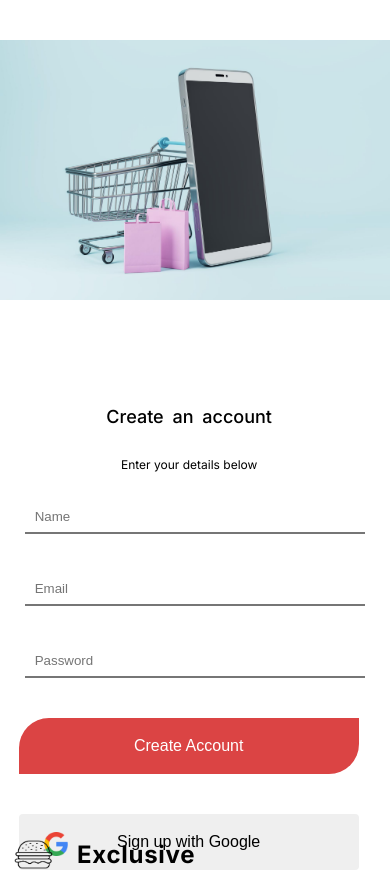
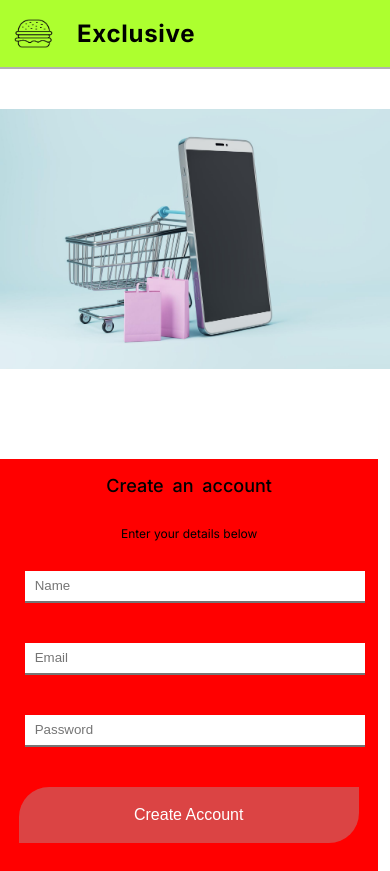
Before and after one commit to Awwal123/Ecommerce-App, a React (Create React App) app: page / in a window 390 px wide. Shown: the top 871 px of the page. Built offline with nearby package versions, Linux system fonts and the light colour scheme.

Commit message:
debugging why the navbar is not visible after deployment

```diff
--- a/src/components/SignUp.tsx
+++ b/src/components/SignUp.tsx
@@ -9,8 +9,8 @@ export const SignUp: React.FC = () => {
   return (
     <div className="wrapper">
       <Header />
+      <Navbar />
       <HeroSection />
-      <Navbar />
       <Footer />
     </div>
   );
--- a/src/components/styles.css
+++ b/src/components/styles.css
@@ -6,7 +6,7 @@
 body {
   font-family: "Inter", sans-serif;
   font-size: 16px;
-  /* overflow-x: hidden; */
+  overflow-x: hidden;
 }
 .header {
   width: 100%;
@@ -53,6 +53,7 @@ body {
   gap: 48px;
 }
 .nav-alignment {
+  background-color: greenyellow;
   display: flex;
   width: Hug (717px) px;
   height: Hug (24px) px;
@@ -1659,6 +1660,7 @@ body {
   .sign-up-form-container {
     display: flex;
     padding-top: 30px;
+    background-color: red;
     flex-direction: column;
     justify-content: center;
     align-items: center;
```
